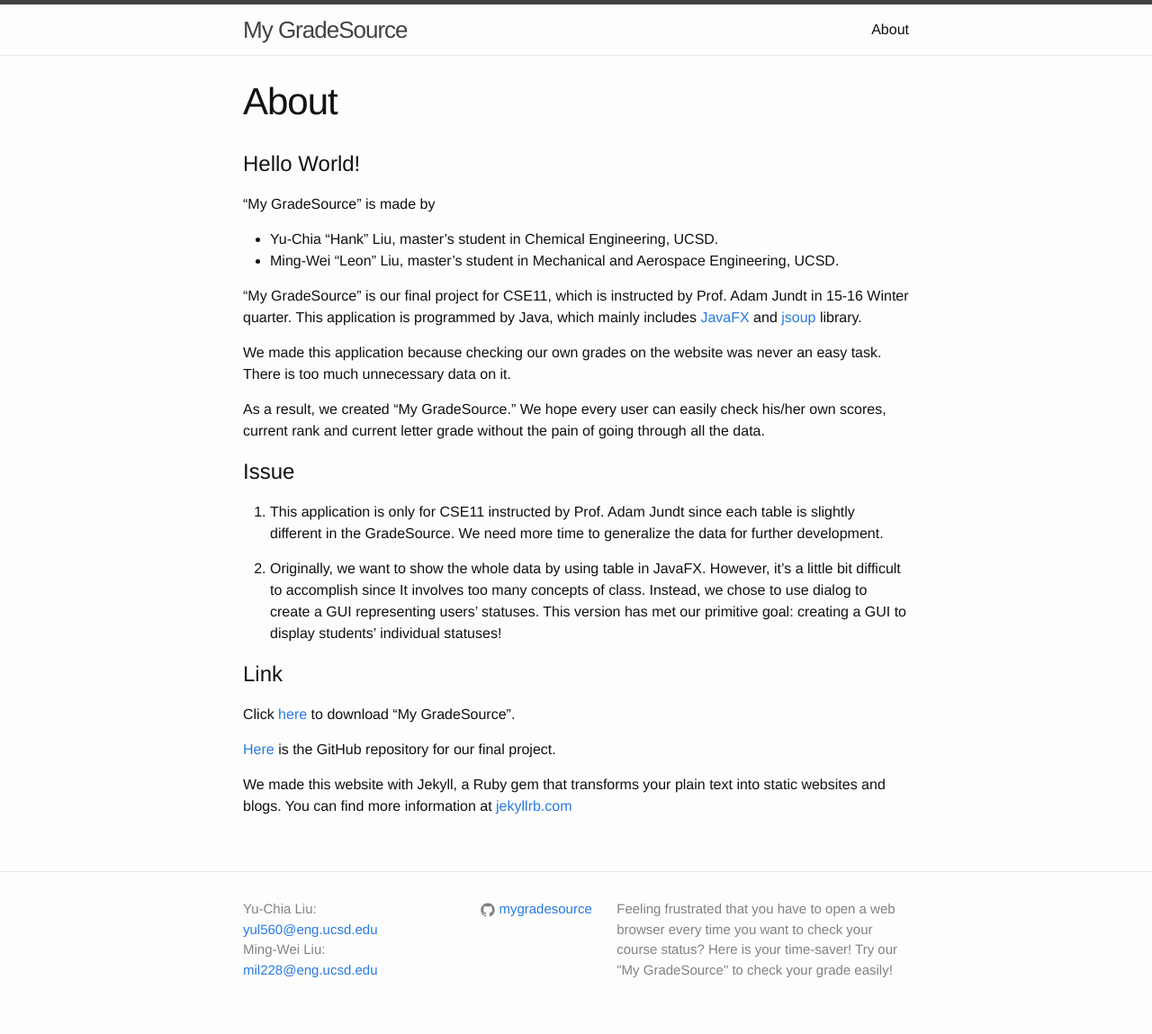
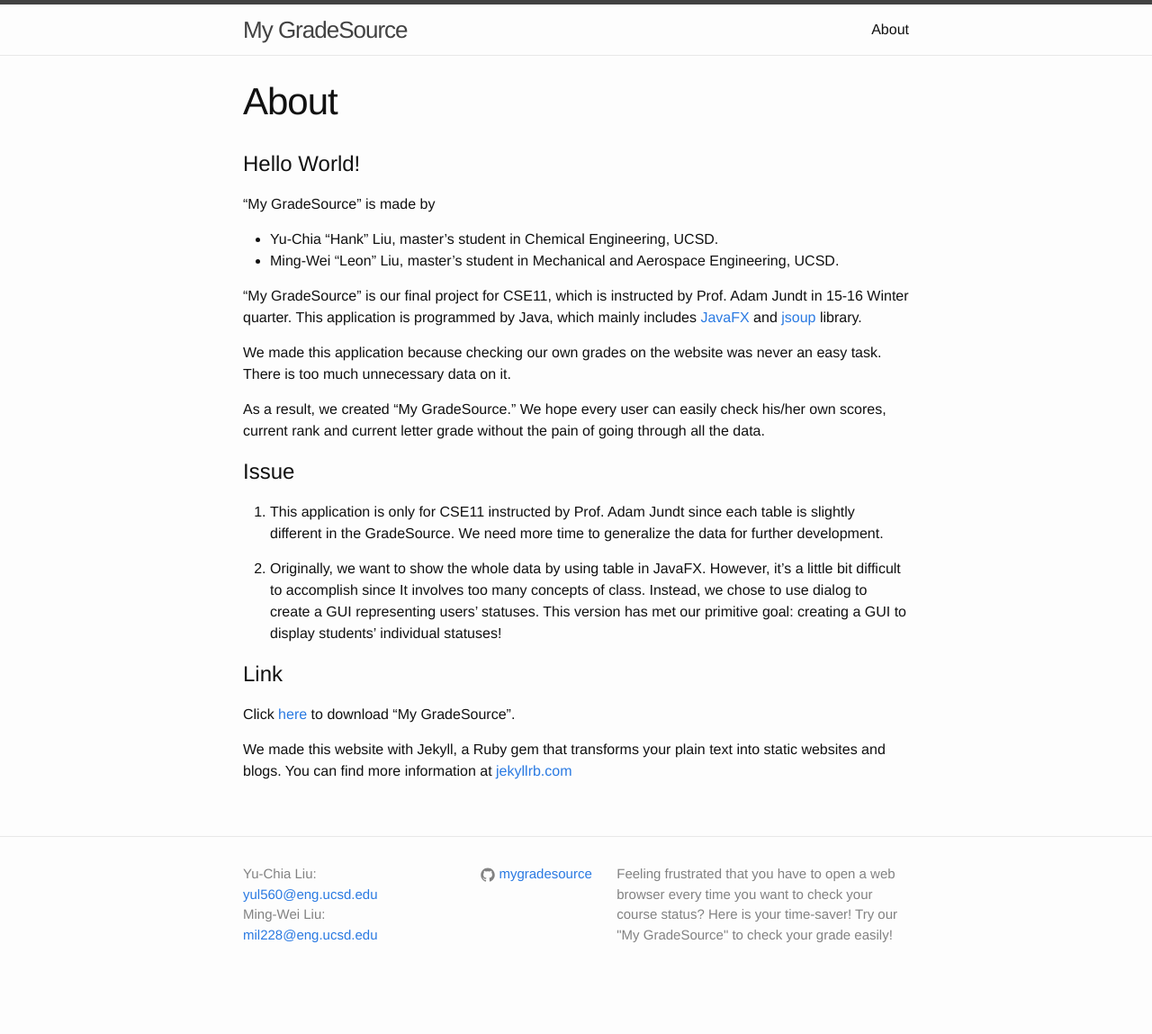
Before and after one commit to MyGradeSource/MyGradeSource.github.io, a Jekyll site: the page built from about.md, in a window 1280 px wide. Shown: the whole page at 90% size. Built offline with Jekyll 4.4.1, drawn with Linux system fonts in a browser that asks for light colours; after the commit the page ends 1110 px from its top, so only the background shows below that.

Commit message:
minor changed

```diff
--- a/about.md
+++ b/about.md
@@ -33,7 +33,5 @@ has met our primitive goal: creating a GUI to display students’ individual sta
 
 Click [here](https://github.com/mygradesource/mygradesource-app/blob/master/MyGradeSource.jar?raw=true) to download "My GradeSource".
 
-[Here](https://github.com/mygradesource/mygradesource-app) is the GitHub repository for our final project.
-
 We made this website with Jekyll, a Ruby gem that transforms your plain text into static websites and blogs.
 You can find more information at [jekyllrb.com](http://jekyllrb.com/)
```
